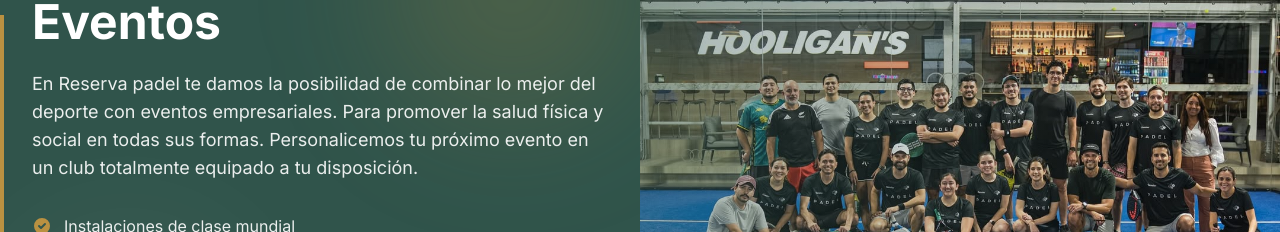
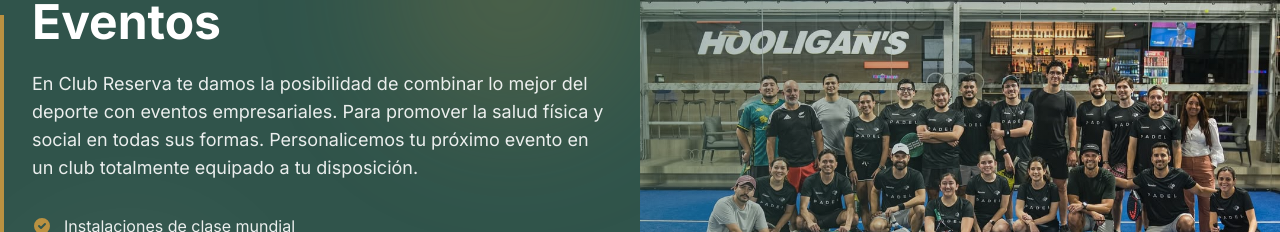
Before and after one commit to manupor/reserva-club, a React (Vite) app: page / in a window 1280 px wide. Both pictures are taken after a click on the button "Eventos". Shown: the part 218-450 px from the top of the page. Built offline with nearby package versions, Linux system fonts and the light colour scheme.

Commit message:
Actualizar texto de 'Reserva padel' a 'Club Reserva' en sección Eventos

```diff
--- a/src/components/Eventos.jsx
+++ b/src/components/Eventos.jsx
@@ -81,7 +81,7 @@
               </h2>
 
               <p className="text-base md:text-lg text-white/90 mb-8 leading-relaxed">
-                En Reserva padel te damos la posibilidad de combinar lo mejor del deporte con eventos empresariales.
+                En Club Reserva te damos la posibilidad de combinar lo mejor del deporte con eventos empresariales.
                 Para promover la salud física y social en todas sus formas. Personalicemos tu próximo evento en un
                 club totalmente equipado a tu disposición.
               </p>
```
